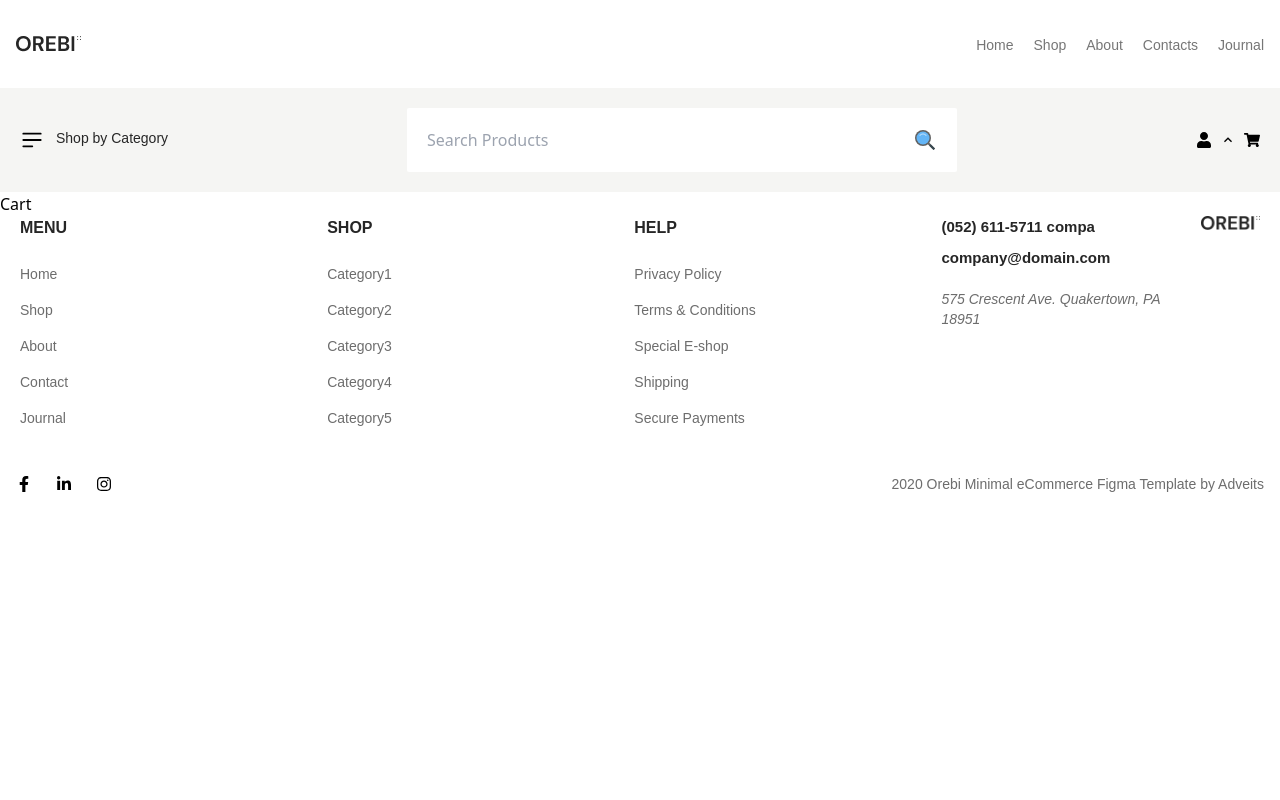
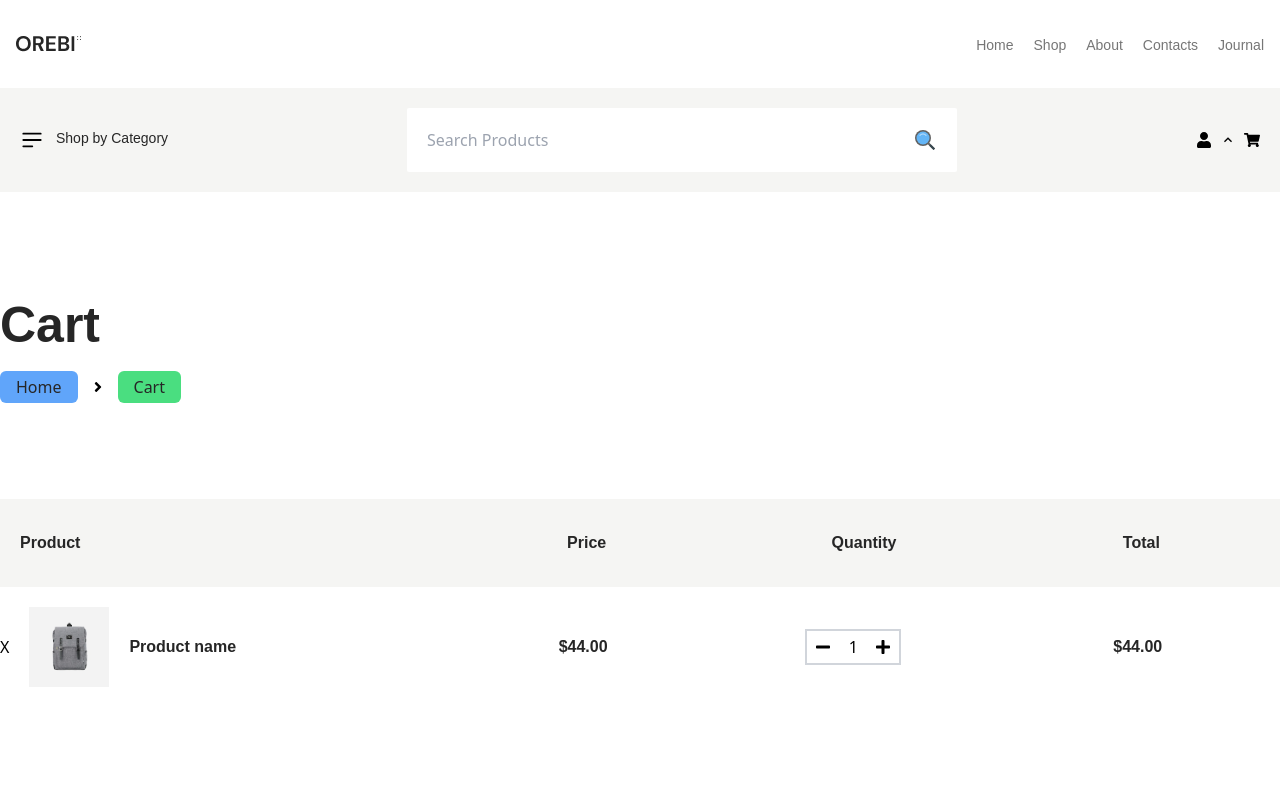
Before and after one commit to mdarafat2201/oreby1, a React (Vite) app: page /Cart in a window 1280 px wide. Shown: the top 800 px of the page. Built offline with nearby package versions, Linux system fonts and the light colour scheme.

Commit message:
Cart page stysat

```diff
--- a/src/Redux/AllSlice/AddtoCart/AddtoCart.js
+++ b/src/Redux/AllSlice/AddtoCart/AddtoCart.js
@@ -1,4 +1,5 @@
 import { createSlice } from "@reduxjs/toolkit";
+import { Bounce, toast } from "react-toastify";
 
 const initialState = {
   CartItem: [],
@@ -11,7 +12,37 @@ export const AddtoCartSlice = createSlice({
   initialState,
   reducers: {
     addtoCart: (state, action) => {
-      state.CartItem.push({ ...action.payload, cartQuantity: 1 });
+      const findIndex = state.CartItem.findIndex((item) => {
+        return item.id === action.payload.id;
+      });
+      if (findIndex >= 0) {
+        state.CartItem[findIndex].cartQuantity += 1;
+        toast.info(`${action.payload.title} again Add to cort`, {
+          position: "top-right",
+          autoClose: 5000,
+          hideProgressBar: false,
+          closeOnClick: true,
+          pauseOnHover: true,
+          draggable: true,
+          progress: undefined,
+          theme: "light",
+          transition: Bounce,
+        });
+      } else {
+        const temporary = { ...action.payload, cartQuantity: 1 };
+        state.CartItem.push(temporary);
+        toast(`${action.payload.title} Add to cort`, {
+          position: "top-right",
+          autoClose: 5000,
+          hideProgressBar: false,
+          closeOnClick: true,
+          pauseOnHover: true,
+          draggable: true,
+          progress: undefined,
+          theme: "light",
+          transition: Bounce,
+        });
+      }
     },
   },
 });
--- a/src/pages/Cart/Cart.jsx
+++ b/src/pages/Cart/Cart.jsx
@@ -1,7 +1,93 @@
 import React from "react";
-
+import BreadCrumb from "../../Component/CommonConponent/BreadCrumb/BreadCrumb";
+import Flex from "../../Component/CommonConponent/Flex";
+import product3 from "../../assets/product3.png";
+import { FaMinus, FaPlus } from "react-icons/fa";
 const Cart = () => {
-  return <div>Cart</div>;
+  return (
+    <>
+      <div className=" py-24">
+        <div className="container">
+          <div>
+            <Flex className="flex-col justify-start gap-y-2">
+              <h1 className=" font-DMsans text-[50px] font-bold text-main_font_color">
+                Cart
+              </h1>
+              <BreadCrumb />
+            </Flex>
+          </div>
+          <div className="mt-24 bg-secondary_bg_color  py-8">
+            <Flex className={"items-center justify-between"}>
+              <div className=" grow basis-1/3">
+                <h2 className="pl-5 font-DMsans text-base font-bold text-main_font_color">
+                  Product
+                </h2>
+              </div>
+              <div className="flex grow basis-1/5 justify-center ">
+                <h2 className=" font-DMsans text-base font-bold text-main_font_color">
+                  Price
+                </h2>
+              </div>
+              <div className="flex grow basis-1/5 justify-center">
+                <h2 className=" font-DMsans text-base font-bold text-main_font_color">
+                  Quantity
+                </h2>
+              </div>
+              <div className="flex grow basis-1/5 justify-center">
+                <h2 className=" font-DMsans text-base font-bold text-main_font_color">
+                  Total
+                </h2>
+              </div>
+            </Flex>
+          </div>
+          <div className="py-5">
+            <Flex className={"items-center justify-between"}>
+              <div className="grow basis-1/3">
+                <Flex className={" items-center gap-x-5"}>
+                  <span>X</span>
+                  <div className="h-20 w-20">
+                    <img
+                      src={product3}
+                      alt={product3}
+                      className="h-full w-full object-cover"
+                    />
+                  </div>
+                  <h2 className=" font-DMsans text-base font-bold text-main_font_color">
+                    Product name
+                  </h2>
+                </Flex>
+              </div>
+              <div className="flex basis-1/5 justify-center">
+                <h2 className=" font-DMsans text-base font-bold text-main_font_color">
+                  $44.00
+                </h2>
+              </div>
+              <div className="flex grow basis-1/5 justify-center">
+                <Flex
+                  className={
+                    " w-24 items-center justify-between   border-2 border-gray-300 px-2 py-1"
+                  }
+                >
+                  <span className="cursor-pointer">
+                    <FaMinus />
+                  </span>
+                  <p>1</p>
+                  <span className="cursor-pointer">
+                    <FaPlus />
+                  </span>
+                </Flex>
+              </div>
+              <div className="flex grow basis-1/5 justify-center">
+                <h2 className=" font-DMsans text-base font-bold text-main_font_color">
+                  $44.00
+                </h2>
+              </div>
+            </Flex>
+          </div>
+        </div>
+      </div>
+    </>
+  );
 };
 
 export default Cart;
--- a/src/pages/ProductDetails/ProductDetails.jsx
+++ b/src/pages/ProductDetails/ProductDetails.jsx
@@ -15,7 +15,7 @@ const ProductDetails = () => {
   const dispatch = useDispatch();
   const [EachProduct, setEachProduct] = useState({});
   const { productId } = useParams();
-  console.log(productId);
+
   useEffect(() => {
     dispatch(FetcherProduct(`https://dummyjson.com/products/${productId}`));
   }, []);
```
